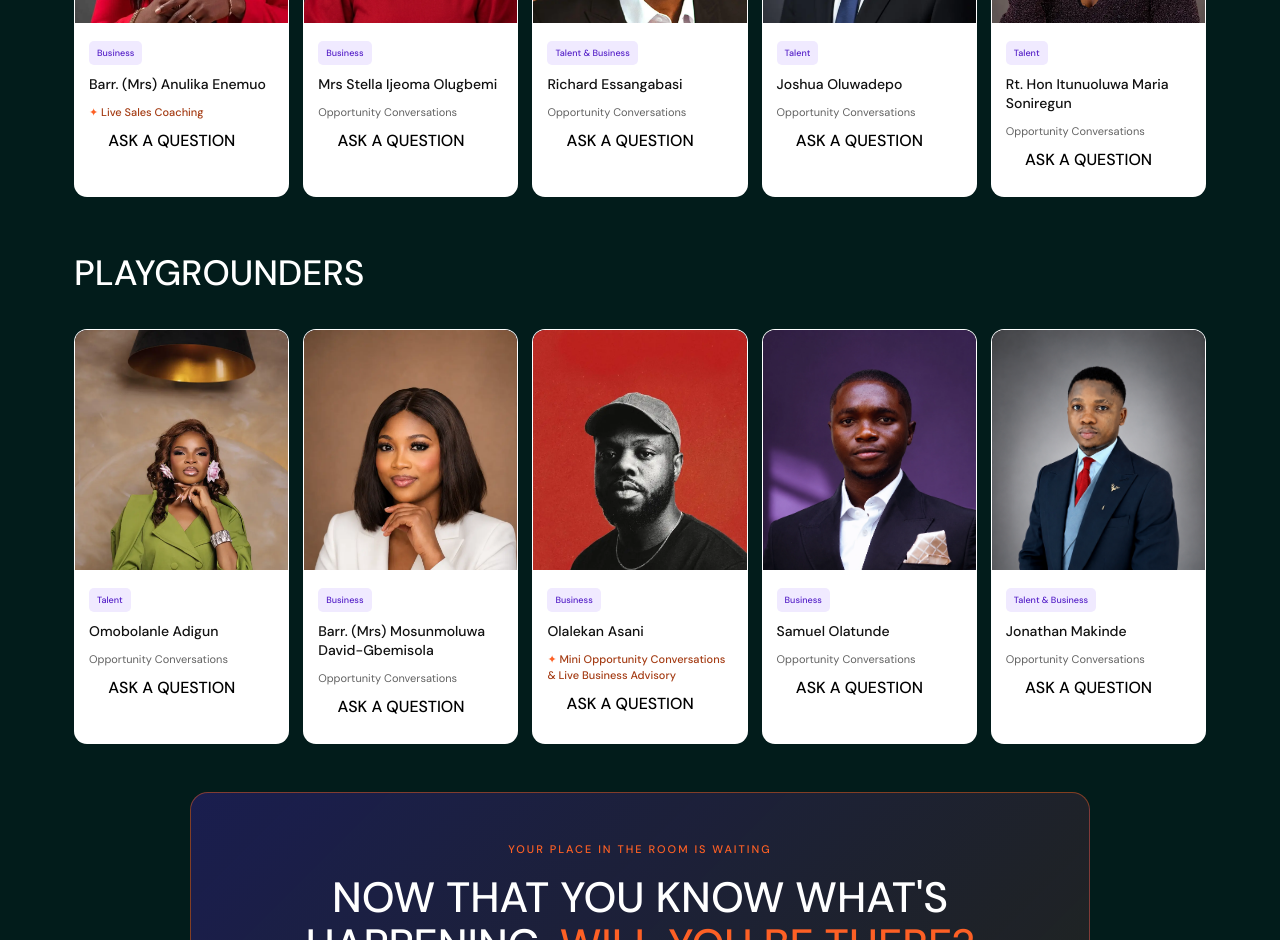
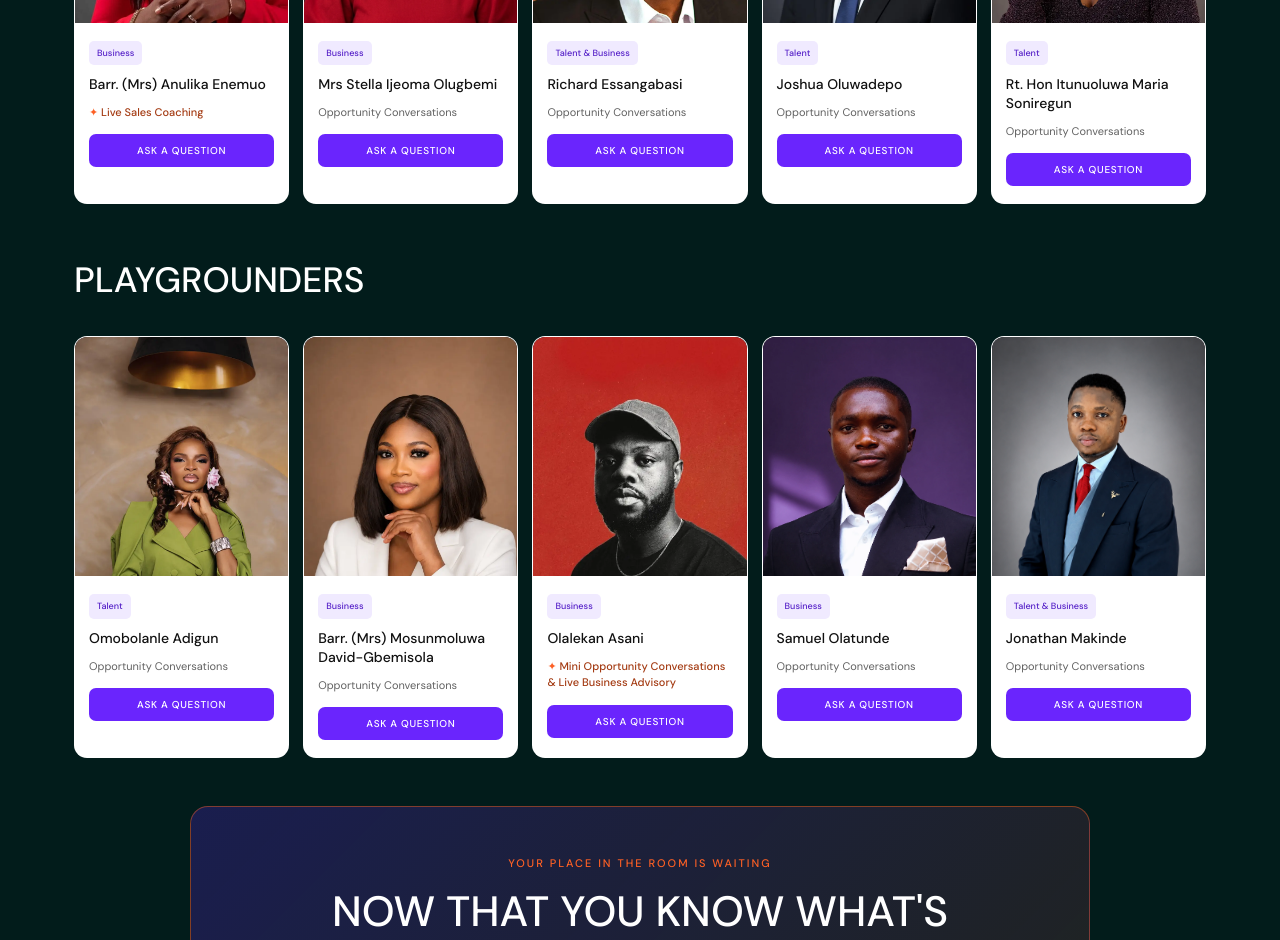
Before and after one commit to Zidepeoplenewaccount/connexa, a React (Vite) app: page / in a window 1280 px wide. Shown: the part 8660-9600 px from the top of the page. Built offline with nearby package versions, Linux system fonts and the light colour scheme; no server answers.

Commit message:
Style Ask a Question buttons on session profiles

```diff
--- a/src/components/OpportunityPlaygroundSessions.css
+++ b/src/components/OpportunityPlaygroundSessions.css
@@ -15,3 +15,4 @@
 .ops-ticket-cta h3{color:#fff;font-size:clamp(1.55rem,3.7vw,2.65rem);line-height:1.12;margin:0 auto 22px;max-width:740px}.ops-ticket-cta h3 span{color:#FD6025}.ops-event-details{display:flex;flex-wrap:wrap;justify-content:center;gap:8px 18px;margin-bottom:25px;color:rgba(255,255,255,.8);font-size:11px;letter-spacing:.7px}.ops-event-details strong{color:#fff}
 .ops-ticket-button{display:inline-flex;align-items:center;justify-content:center;gap:12px;padding:15px 25px;border-radius:9px;background:#FD6025;color:#021C1B!important;font-size:13px;font-weight:900;letter-spacing:.5px}.ops-ticket-button:hover{background:#fff}
 @media(max-width:1050px){.ops-people-grid{grid-template-columns:repeat(3,minmax(0,1fr))}}@media(max-width:640px){.ops-session-switch{gap:8px}.ops-session-tab{flex-direction:column;align-items:flex-start;padding:14px 12px;gap:5px}.ops-session-tab span{font-size:11px}.ops-session-tab strong{font-size:12px}.ops-group{margin-bottom:38px}.ops-group-heading{align-items:flex-start}.ops-group-heading b{padding:7px 9px;font-size:9px}.ops-people-grid{grid-template-columns:repeat(2,minmax(0,1fr));gap:10px}.ops-person-details{padding:12px 10px 14px}.ops-person-details h4{font-size:12px}.ops-person-category{font-size:8px}.ops-activity{font-size:10px}.ops-event-details{flex-direction:column;gap:7px;line-height:1.5}}
+.ops-ask-button{display:inline-flex;align-items:center;justify-content:center;width:100%;margin-top:14px;padding:10px 12px;border:0;border-radius:7px;background:#6A25FD;color:#fff;font-size:10px;font-weight:850;letter-spacing:.7px;cursor:pointer;transition:background .2s ease,transform .2s ease}.ops-ask-button:hover{background:#FD6025;color:#021C1B;transform:translateY(-1px)}.ops-ask-button:focus-visible{outline:3px solid #FD6025;outline-offset:3px}
```
